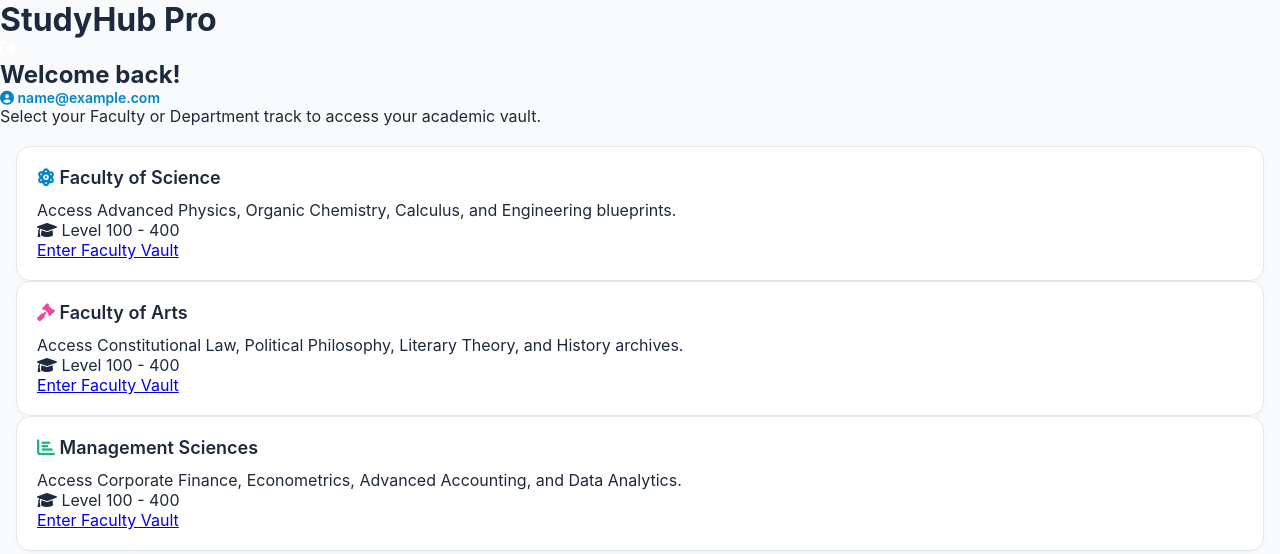
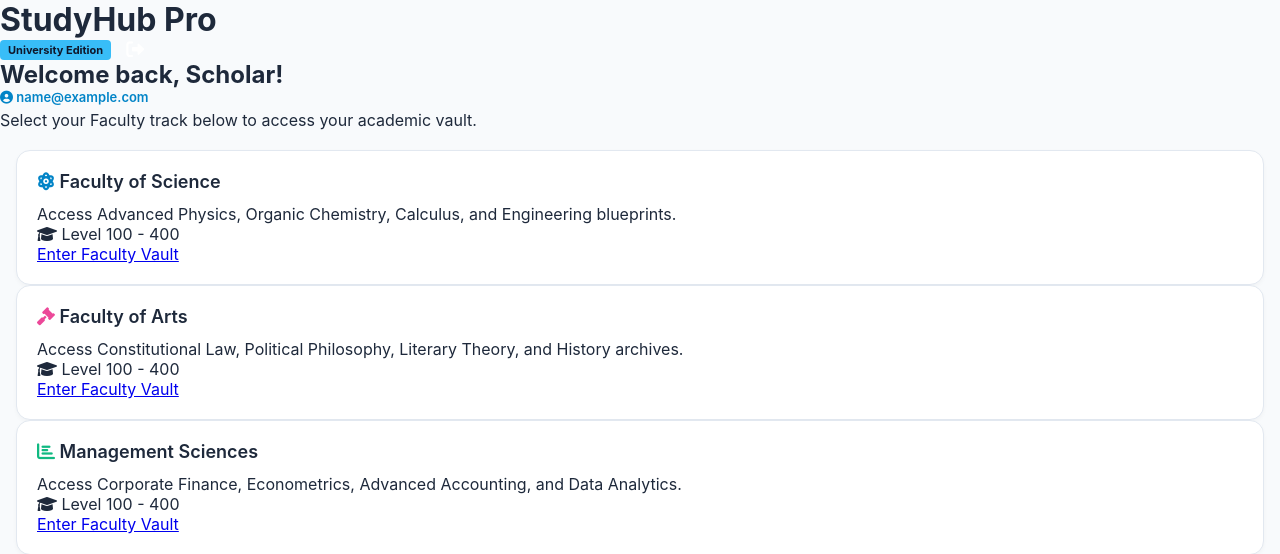
Before and after one commit to ifechukwuwinner6-ctrl/student-study-hub, a Flask app: page / in a window 1280 px wide. Shown: the top 554 px of the page. Run offline with Flask 3, Linux system fonts and the light colour scheme; the visitor is signed in with stand-in values (Sample User, id 1).

Commit message:
Update index.html

```diff
--- a/templates/index.html
+++ b/templates/index.html
@@ -12,13 +12,18 @@
     <div class="app-container">
         <header class="app-header">
             <h1>StudyHub Pro</h1>
-            <a href="/logout" style="color: white; font-size: 18px; text-decoration: none;" title="Logout"><i class="fas fa-sign-out-alt"></i></a>
+            <div style="display: flex; align-items: center; gap: 15px;">
+                <span class="badge blue">University Edition</span>
+                <a href="/logout" style="color: white; font-size: 18px; text-decoration: none;" title="Logout"><i class="fas fa-sign-out-alt"></i></a>
+            </div>
         </header>
 
         <div class="welcome-section">
-            <h2>Welcome back!</h2>
-            <p style="color: #0284c7; font-weight: 600; font-size: 14px; word-break: break-all;"><i class="fas fa-user-circle"></i> {{ email }}</p>
-            <p>Select your Faculty or Department track to access your academic vault.</p>
+            <h2>Welcome back, Scholar!</h2>
+            <p style="color: #0284c7; font-weight: 600; font-size: 13px; margin-bottom: 5px; word-break: break-all;">
+                <i class="fas fa-user-circle"></i> {{ email }}
+            </p>
+            <p>Select your Faculty track below to access your academic vault.</p>
         </div>
 
         <main class="main-content">
```
